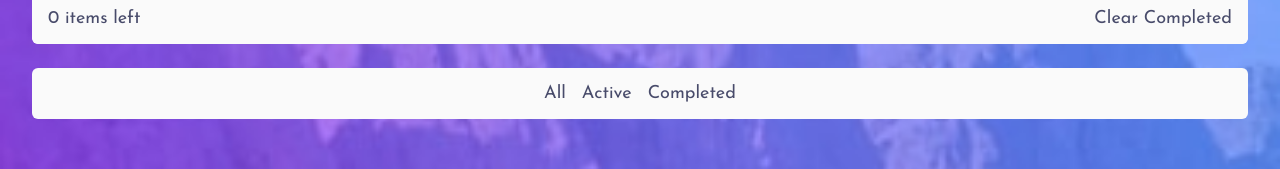
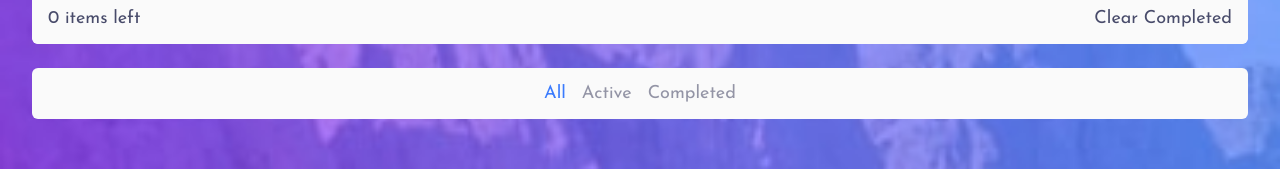
Before and after one commit to evija-berzina/frontendmentor-todo-app, a Next.js app: page / in a window 1280 px wide. Shown: the part 234-403 px from the top of the page. Built offline with nearby package versions, Linux system fonts and the light colour scheme.

Commit message:
Add style function for action buttons

```diff
--- a/src/app/page.js
+++ b/src/app/page.js
@@ -37,6 +37,7 @@ export default function Home() {
       />
       <ActionButtons
         isDarkMode={isDarkMode}
+        currentFilter={currentFilter}
         setCurrentFilter={setCurrentFilter}
       />
       <Footer />
--- a/src/components/ActionButtons.js
+++ b/src/components/ActionButtons.js
@@ -1,4 +1,4 @@
-export default function ActionButtons({ isDarkMode, setCurrentFilter }) {
+export default function ActionButtons({ isDarkMode, currentFilter, setCurrentFilter }) {
 
   function allTodos() {
     setCurrentFilter("all");
@@ -12,12 +12,25 @@ export default function ActionButtons({ isDarkMode, setCurrentFilter }) {
     setCurrentFilter("completed");
   }
 
+  function getButtonStyles(filterName) {
+    return `
+      cursor-pointer transition-colors duration-200
+      ${
+        currentFilter === filterName
+          ? "text-[hsl(var(--blue-500))]"
+          : isDarkMode
+            ? "hover:text-[hsl(var(--gray-50))]"
+            : "hover:text-[hsl(var(--navy-900))]"
+      }
+    `;
+  }
+
   return (
     <div className="flex flex-col justify-between items-center w-full gap-4 mb-12 md:flex-row">
-      <div className={`flex flex-row justify-center gap-4 items-center w-full bg-[hsl(var(--gray-50))] px-4 py-3 rounded-md ${isDarkMode ? 'bg-[hsl(var(--navy-900))]' : ''}`}>
-        <button onClick={allTodos} className="cursor-pointer">All</button>
-        <button onClick={activeTodos} className="cursor-pointer">Active</button>
-        <button onClick={checkedTodos} className="cursor-pointer">Completed</button>
+      <div className={`flex flex-row justify-center gap-4 items-center w-full bg-[hsl(var(--gray-50))] px-4 py-3 rounded-md text-[hsl(var(--gray-600))] ${isDarkMode ? 'bg-[hsl(var(--navy-900))]' : ''}`}>
+        <button onClick={allTodos} className={getButtonStyles("all")}>All</button>
+        <button onClick={activeTodos} className={getButtonStyles("active")}>Active</button>
+        <button onClick={checkedTodos} className={getButtonStyles("completed")}>Completed</button>
       </div>
     </div>
   );
```
